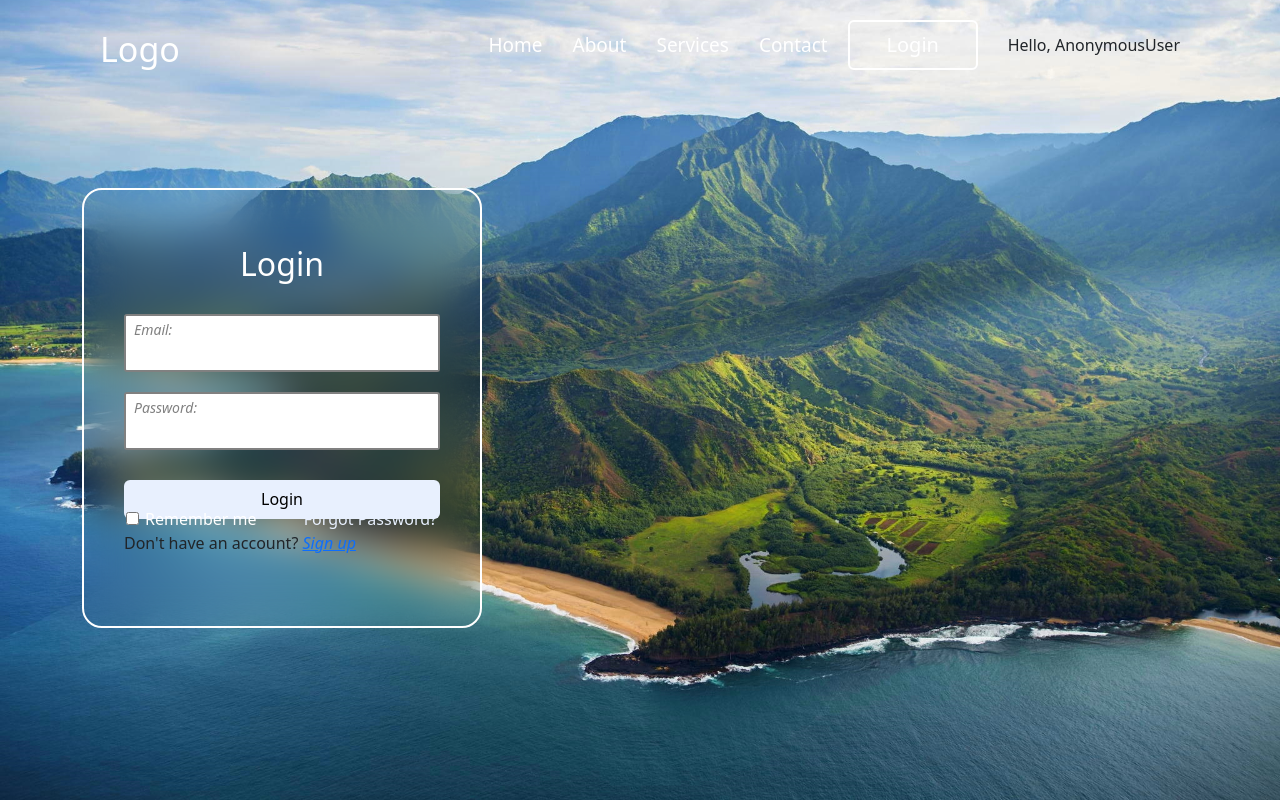
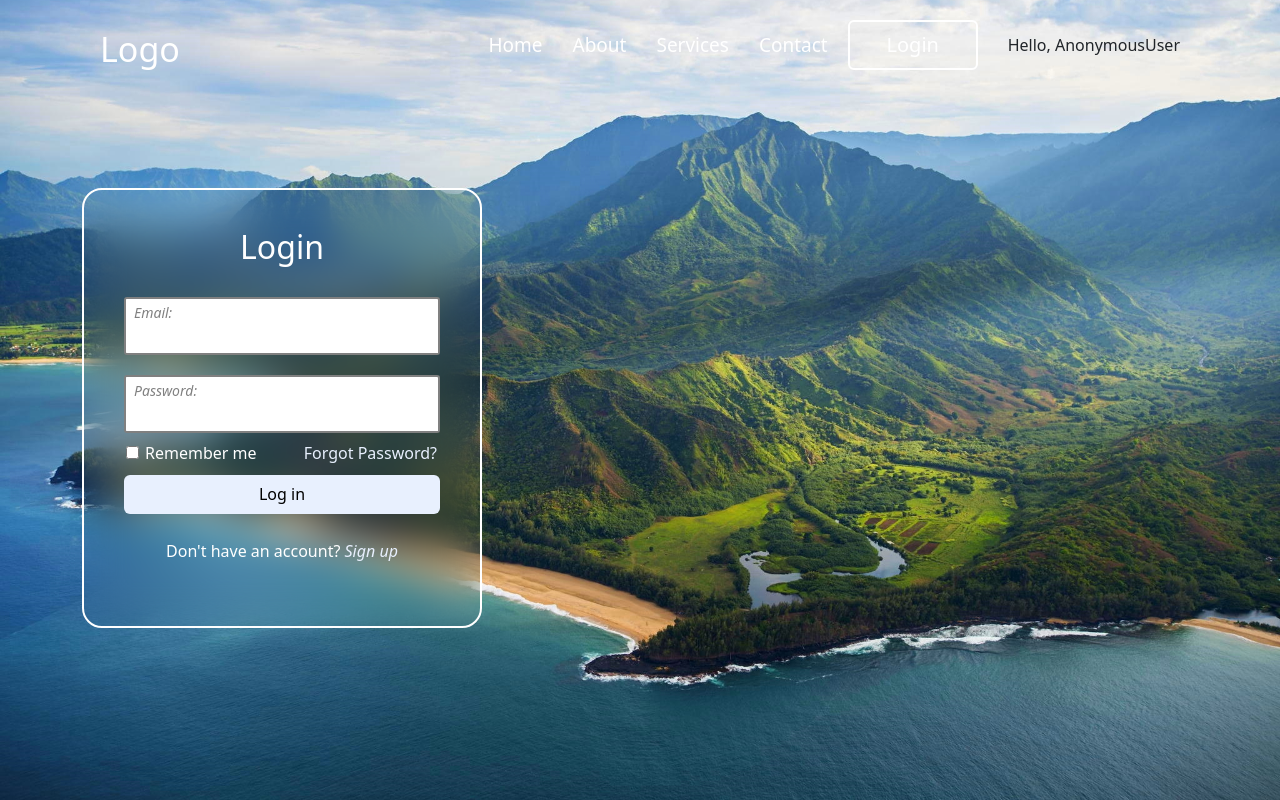
Before and after one commit to vesselindoychev/Django-Blog-Posts, a Django app: page /accounts/login/ in a window 1280 px wide. Run offline with Django 3.2, Linux system fonts and the light colour scheme; some libraries are stand-ins or nearby versions.

Commit message:
Modified template as added new div

```diff
--- a/posts_app/templates/accounts/login.html
+++ b/posts_app/templates/accounts/login.html
@@ -10,12 +10,15 @@
             <form method="post" action="{% url 'login' %}?next={{ next }}">
                 {% csrf_token %}
                 {{ form }}
-                <button type="submit" class="form-login-btn">Login</button>
+
                 <div class="remember-forgot">
                     <label><input type="checkbox">Remember me</label>
                     <a href="#">Forgot Password?</a>
                 </div>
-                <p>Don't have an account? <a class="register-link" href="{% url 'register' %}"><i>Sign up</i></a></p>
+                <button type="submit" class="form-login-btn">Log in</button>
+                <div class="login-register">
+                    <p>Don't have an account? <a class="register-link" href="{% url 'register' %}"><i>Sign up</i></a></p>
+                </div>
             </form>
         </div>
     </div>
```
